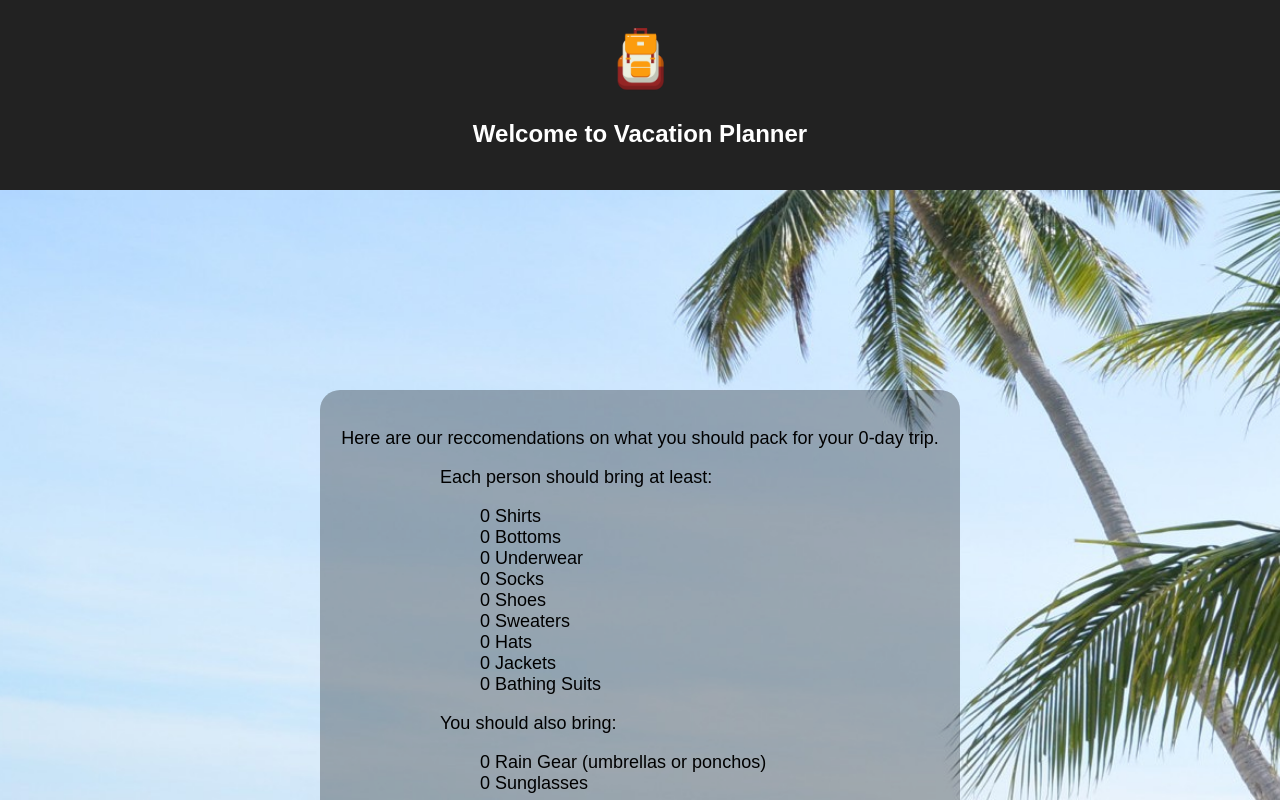
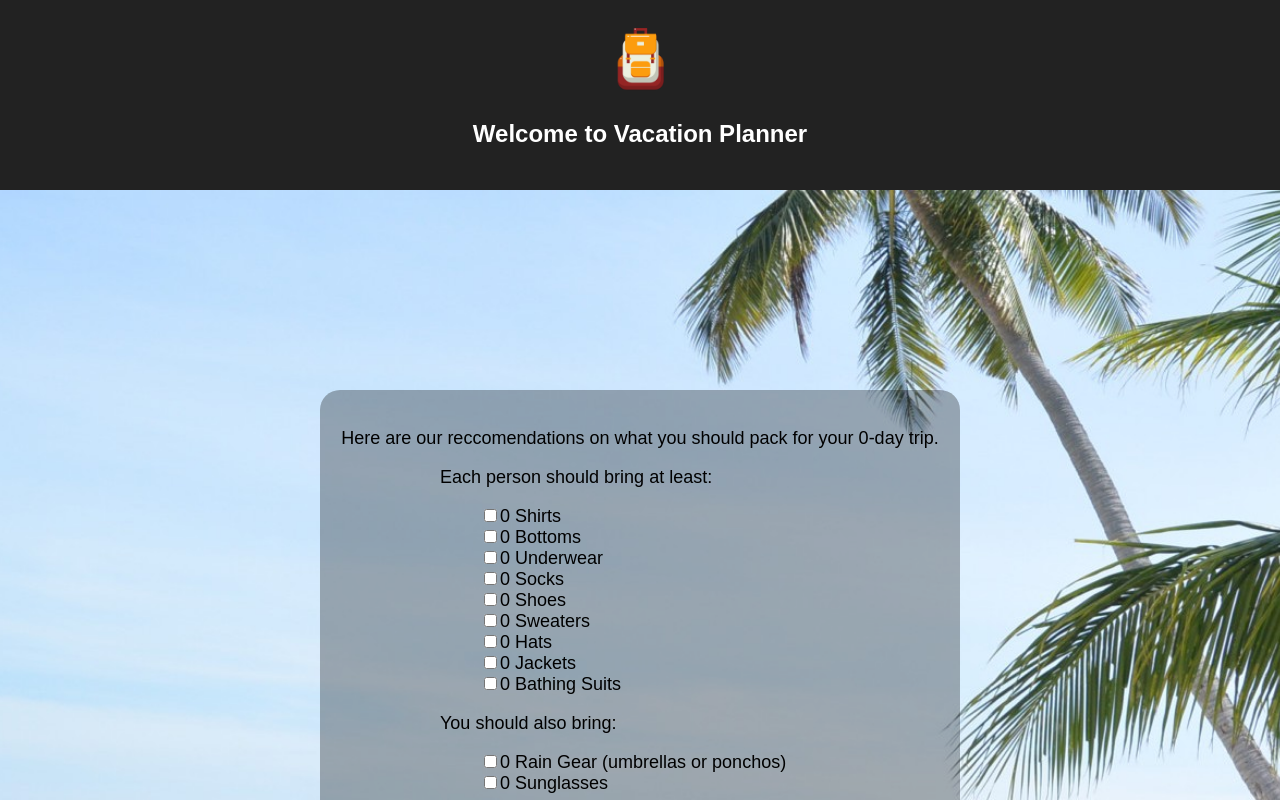
Before and after one commit to ThomasGiulianelli/Vacation-Planner, a React (Create React App) app: page / in a window 1280 px wide. Both pictures are taken after typing "2020-01-15", "2020-01-15" into the empty fields and a click on the input "Submit". Shown: the top 800 px of the page. Built offline with nearby package versions, Linux system fonts and the light colour scheme; the HTML template or start-up script is replaced by a standard one.

Commit message:
converted to crappy checklist; closes #8

```diff
--- a/src/ResultScreen.tsx
+++ b/src/ResultScreen.tsx
@@ -17,7 +17,7 @@ class ResultScreen extends React.Component<Props,any> {
       const numDays = CalculateVacationLength(this.props.departureDate, this.props.returnDate);
       const clothingRecommendation = CalculateClothing(this.props.numPeople, numDays);
       const listItems = clothingRecommendation.map((recommendation) =>
-        <li key={recommendation.id}>{recommendation.amount} {recommendation.id}</li>
+        <li key={recommendation.id}><input type="checkbox" />{recommendation.amount} {recommendation.id}</li>
       );
       let rainGear;
       let sunglasses;
--- a/src/VacationForm.tsx
+++ b/src/VacationForm.tsx
@@ -29,7 +29,6 @@ class VacationForm extends React.Component<Props,any> {
     }
 
     handleSubmit(event: any) {
-      alert('Your numPeople is ' + this.props.numPeople);
       this.props.onViewChange(event.target.value);
       event.preventDefault();
     }
```
